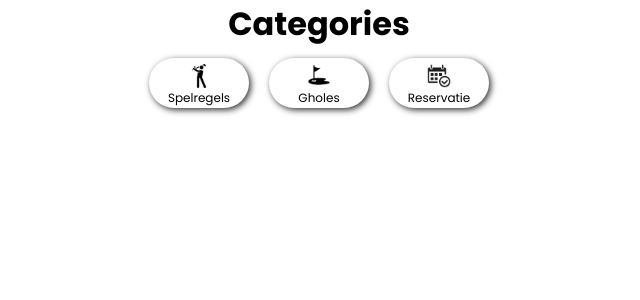
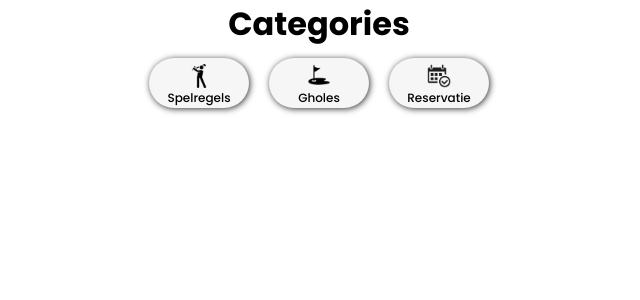
Before and after one commit to Ovab/Footgolf, a PHP site: page / in a window 1280 px wide. Shown: the top 300 px of the page, without its empty margins (321-961 px from the left). Run offline with PHP 8.4, Linux system fonts and the light colour scheme.

Commit message:
Updated index.css again

```diff
--- a/index.css
+++ b/index.css
@@ -11,6 +11,7 @@
 body {
     width: 100%;
     height: 100%;
+    transition: 0.3s ease-in;
 }
 
 .wrapper {
@@ -32,20 +33,23 @@ h1 {
 }
 
 .btn {
+    font-weight: 500;
     line-height: 1.2;
     position: relative;
     width: 100px;
     height: 50px;
-    background: white;
+    background: #f6f6f6;
     border-radius: 30px;
-    box-shadow: 2px 2px 6px #333333;
+    box-shadow: 1px 1px 6px #333333;
     margin: 10px;
-    transition-duration: 0.2s;
+    transition: 0.3s ease-in;
 }
 
 .btn:hover {
     cursor: pointer;
-    background: #aaaaaa;
+    background: white;
+    color: #EC1C24;
+    box-shadow: 0 0 6px #EC1C24;
 }
 
 .icon {
```
